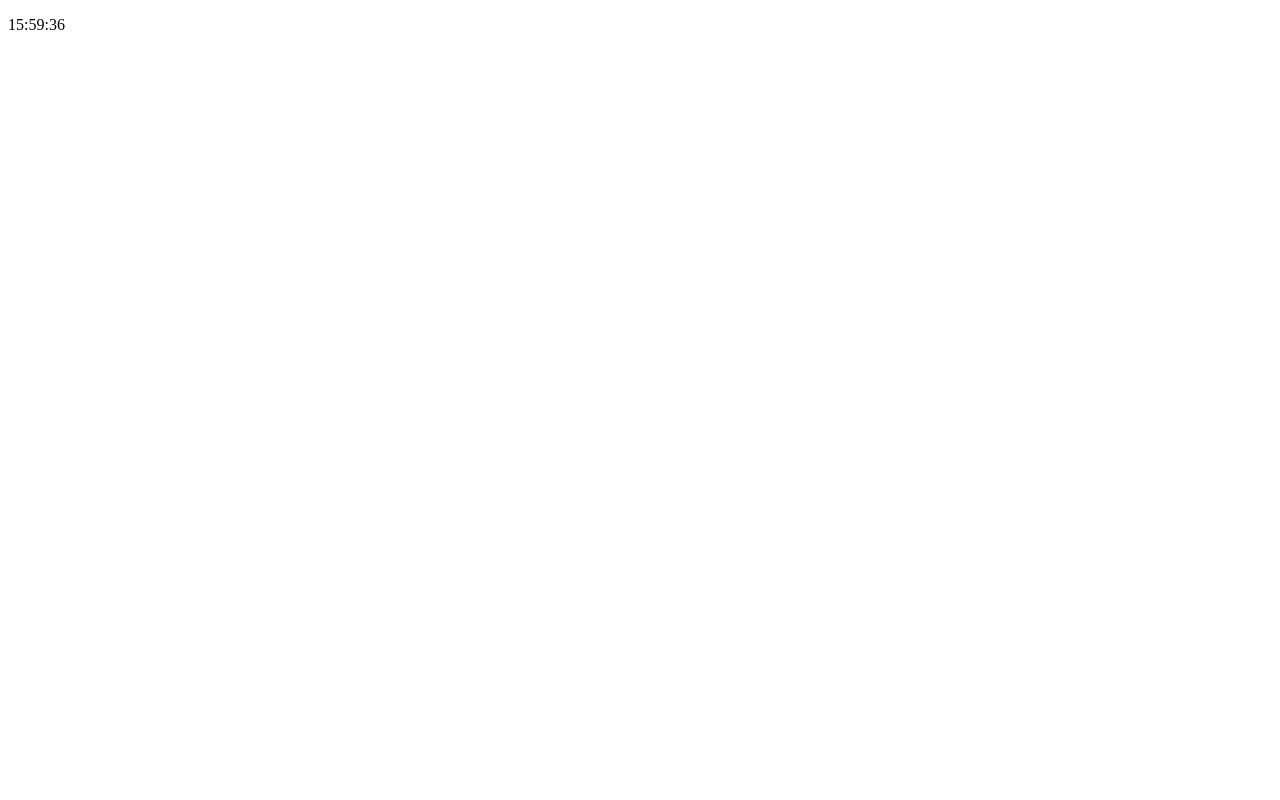
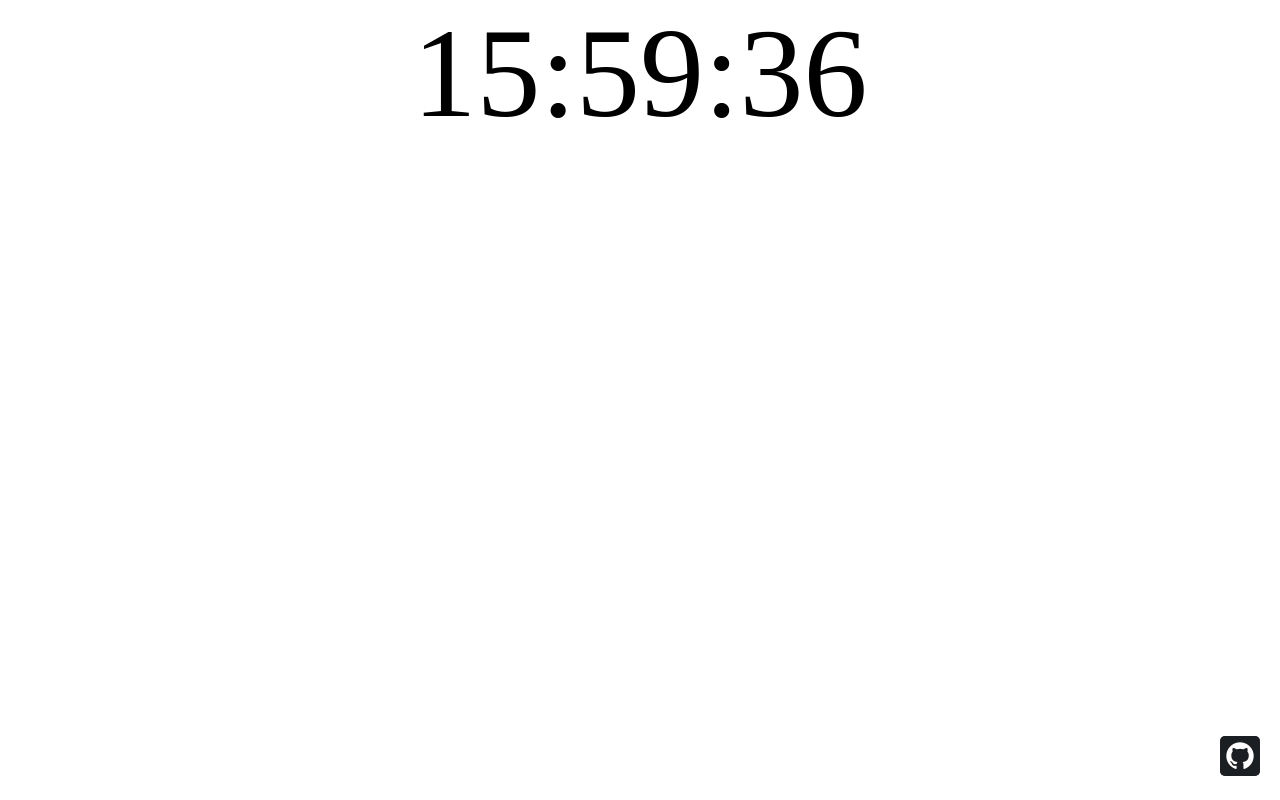
Before and after one commit to JunoIsBored/chrome-minimal-ui, a browser extension: page index.html in a window 1280 px wide. Drawn offline with Linux system fonts and the light colour scheme.

Commit message:
made the clock scale correctly and added a github button for opening source code.

```diff
--- a/clock.js
+++ b/clock.js
@@ -17,3 +17,5 @@ function startTime(){
         return i;
     }
 }
+
+document.getElementById("github-button").onclick = function () { window.location.replace("https://github.com/XanderIsBored/chrome-minimal-ui"); };
--- a/index.html
+++ b/index.html
@@ -1,11 +1,64 @@
 <!DOCTYPE html>
 <html>
     <meta charset="UTF-8">
+    <meta name="viewport" content="width=device-width, initial-scale=1.0">
+
     <head>
+        <style>
+            html{
+                width: 100%;
+
+            }
+            body{
+                width: 100%;
+                overflow: hidden;
+                margin: 0px;
+            }
+
+            p{
+                margin:0px;
+
+                padding-bottom:50vh;
+                text-align: center;
+                font-size: 10vw;
+
+            }
+            .github-link{
+                position: fixed;
+                bottom: 0;
+                right: 0;
+                margin-right: 20px;
+                margin-bottom: 20px;
+
+            }
+            button{
+                width:40px;
+                height:40px;
+                padding: 0;
+                border: none;
+                background: gray;
+                border-radius: 5px;
+            }
+            img{
+                width:40px;
+                height:40px;
+                border-radius: 5px;
+            }
+        </style>
         <title>>:3</title>
     </head>
     <body>
-        <p id="clockTag">test</p>
+
+
+            <p id="clockTag">test</p>
+
+
+
+        <div class="github-link">
+            <button id="github-button">
+               <img src="github.webp"/>
+            </button>
+        </div>
 
         <script src="clock.js"></script>
 
```
Also changed, not shown: github.webp (added).
